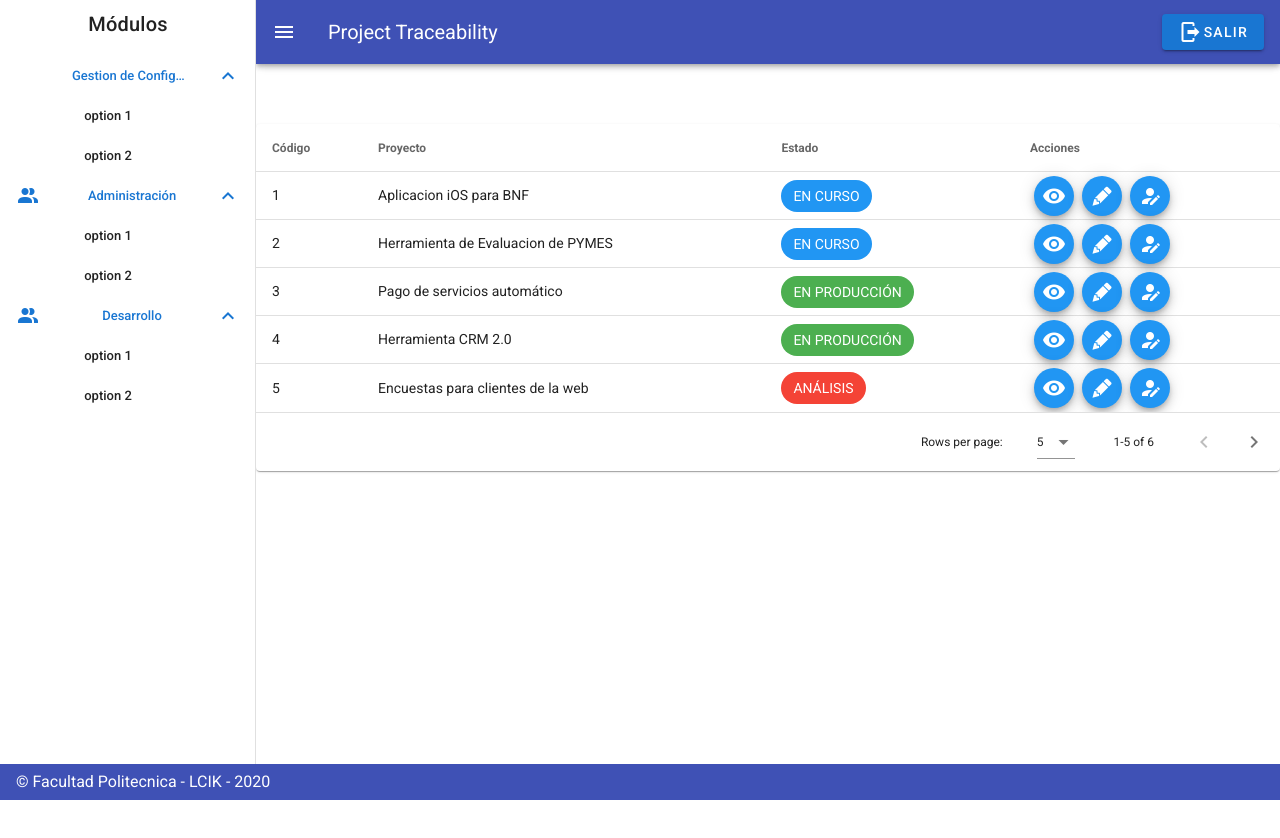
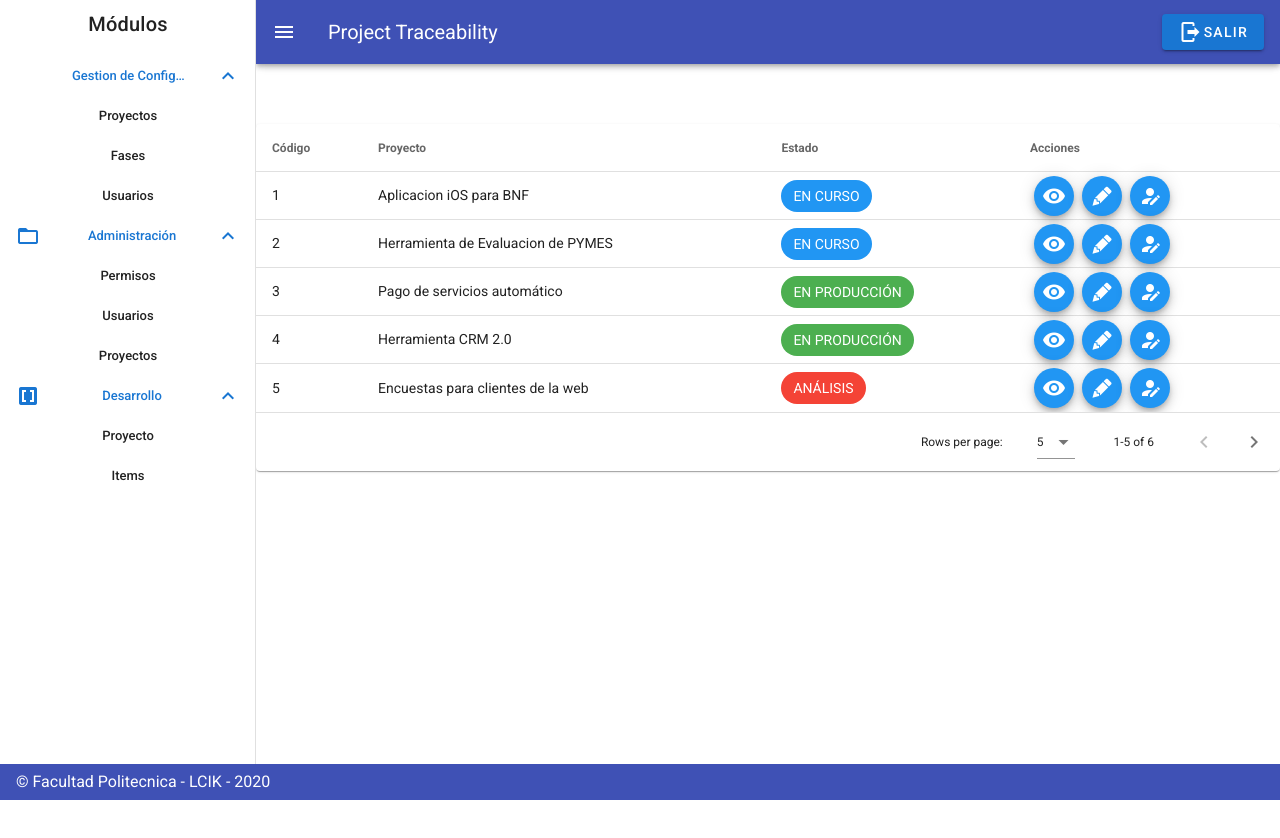
Before and after one commit to JHeisecke/project-traceability-web, a Vue app: page /menu in a window 1280 px wide. Shown: the top 838 px of the page. Built offline with nearby package versions, Linux system fonts and the light colour scheme; a small style sheet from the web is missing.

Commit message:
Actualiza opciones de menu e iconos

```diff
--- a/src/views/TraceabilityMenu.vue
+++ b/src/views/TraceabilityMenu.vue
@@ -16,59 +16,41 @@
           <template v-slot:activator>
             <v-list-item-title>Gestion de Configuración</v-list-item-title>
           </template>
-          <v-list-item link>
-            <v-list-item-title >option 1</v-list-item-title>
-              <v-list-item-icon>
-                <v-icon>mdi-settings</v-icon>
-              </v-list-item-icon>
+            <v-list-item link>
+              <v-list-item-title >Proyectos</v-list-item-title>
             </v-list-item>
-          <v-list-item link>
-            <v-list-item-title >option 2</v-list-item-title>
-              <v-list-item-icon>
-                <v-icon>mdi-settings</v-icon>
-              </v-list-item-icon>
+            <v-list-item link>
+              <v-list-item-title >Fases</v-list-item-title>
+            </v-list-item>
+            <v-list-item link>
+              <v-list-item-title>Usuarios</v-list-item-title>
             </v-list-item>
         </v-list-group>
-        <v-list-group
-          prepend-icon="mdi-account-multiple"
-          value="true"
-        >
+        <v-list-group prepend-icon="folder_open" value="true">
           <template v-slot:activator>
             <v-list-item-title>Administración</v-list-item-title>
           </template>
 
-
-
             <v-list-item link>
-              <v-list-item-title >option 1</v-list-item-title>
-              <v-list-item-icon>
-                <v-icon>mdi-settings</v-icon>
-              </v-list-item-icon>
+              <v-list-item-title >Permisos</v-list-item-title>
             </v-list-item>
             <v-list-item link>
-              <v-list-item-title >option 2</v-list-item-title>
-              <v-list-item-icon>
-                <v-icon>mdi-settings</v-icon>
-              </v-list-item-icon>
+              <v-list-item-title >Usuarios</v-list-item-title>
+            </v-list-item>
+            <v-list-item link>
+              <v-list-item-title >Proyectos</v-list-item-title>
             </v-list-item>
 
-
         </v-list-group>
-                <v-list-group prepend-icon="mdi-account-multiple" value="true">
+        <v-list-group prepend-icon="mdi-code-array" value="true">
           <template v-slot:activator>
             <v-list-item-title>Desarrollo</v-list-item-title>
           </template>
-          <v-list-item link>
-            <v-list-item-title >option 1</v-list-item-title>
-              <v-list-item-icon>
-                <v-icon>mdi-settings</v-icon>
-              </v-list-item-icon>
+            <v-list-item link>
+              <v-list-item-title >Proyecto</v-list-item-title>
             </v-list-item>
-          <v-list-item link>
-            <v-list-item-title >option 2</v-list-item-title>
-              <v-list-item-icon>
-                <v-icon>mdi-settings</v-icon>
-              </v-list-item-icon>
+            <v-list-item link>
+              <v-list-item-title >Items</v-list-item-title>
             </v-list-item>
         </v-list-group>
       </v-list>
@@ -160,16 +142,6 @@
           actions: '',
         },
       ],
-    admins: [
-      ['Management', 'people_outline'],
-      ['Settings', 'settings'],
-    ],
-    cruds: [
-      ['Create', 'add'],
-      ['Read', 'insert_drive_file'],
-      ['Update', 'update'],
-      ['Delete', 'delete'],
-    ],
     }),
   }
 </script>
```
